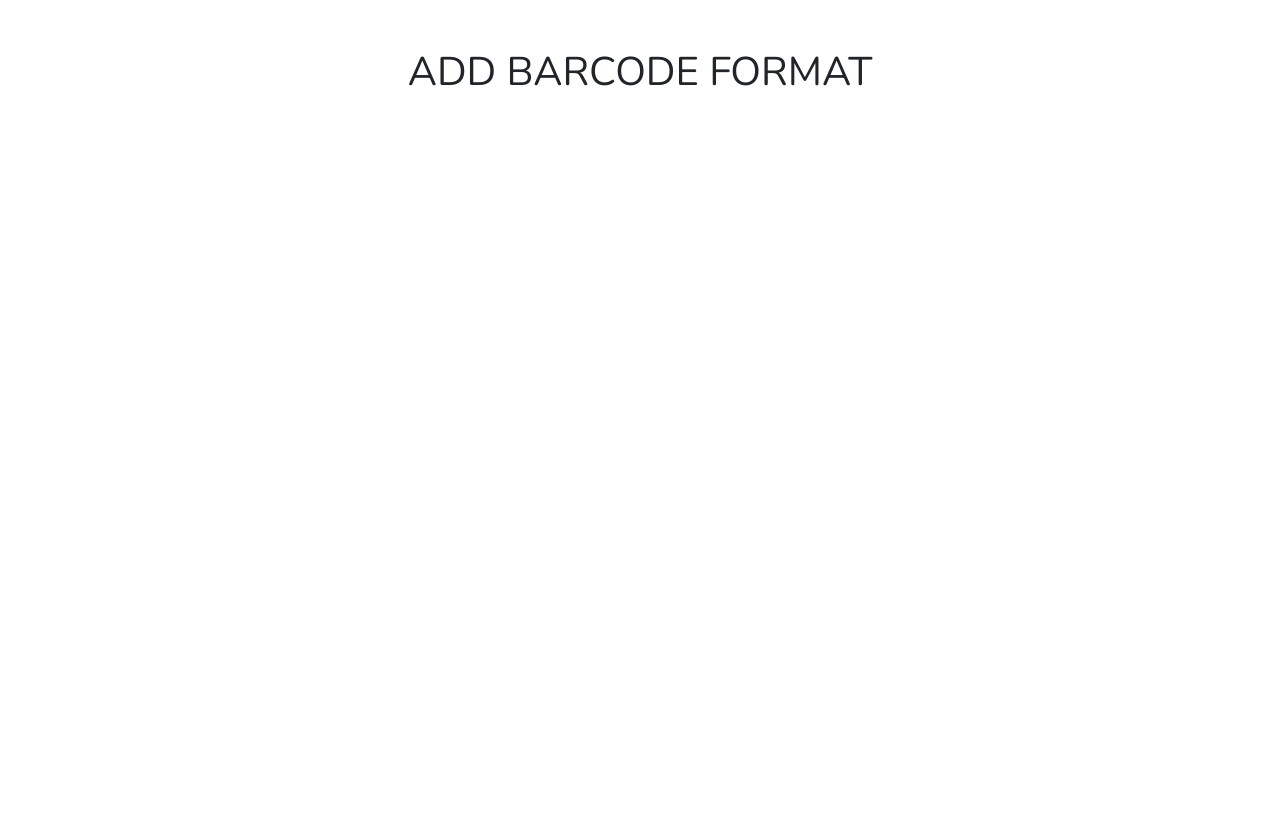
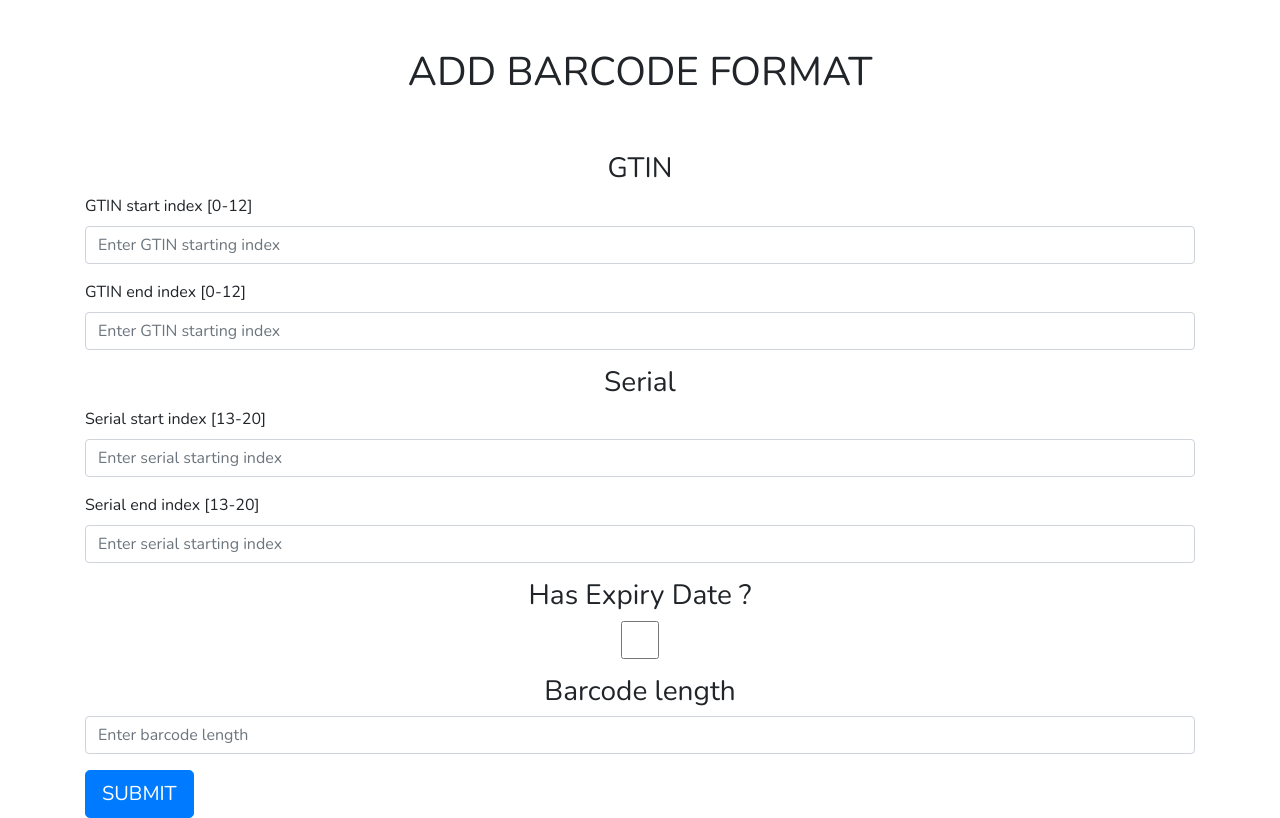
Before and after one commit to weezyjr/barcode-parser, an Angular app in the folder frontend/: page / in a window 1280 px wide. Built offline with nearby package versions, Linux system fonts and the light colour scheme.

Commit message:
⭐ add barcode-format form component

```diff
--- /dev/null
+++ b/frontend/src/app/add-barcode-format/add-barcode-format.component.html
@@ -0,0 +1,77 @@
+<div class="container">
+  <form (ngSubmit)="addBarcodeFormat(barcodeFormatForm?.valid)" #barcodeFormatForm="ngForm">
+
+    <div class="gtin">
+      <h3 class="text-center">
+        GTIN
+      </h3>
+      <div class="form-group">
+        <label for="gtinStartIndex">GTIN start index [0-12] </label>
+        <input name="gtinStartIndex" [(ngModel)]="barcodeFormat.gtinStartIndex" type="number" class="form-control"
+          required placeholder="Enter GTIN starting index" #gtinStartIndex="ngModel">
+      </div>
+
+      <div class="form-group">
+        <label for="gtinEndIndex">GTIN end index [0-12] </label>
+        <input name="gtinEndIndex" [(ngModel)]="barcodeFormat.gtinEndIndex" type="number" class="form-control" required
+          placeholder="Enter GTIN starting index" #gtinEndIndex="ngModel">
+      </div>
+    </div>
+
+
+    <div class="serial my-3">
+      <h3 class="text-center">
+        Serial
+      </h3>
+      <div class="form-group">
+        <label for="serialStartIndex">Serial start index [13-20] </label>
+        <input name="serialStartIndex" [(ngModel)]="barcodeFormat.serialStartIndex" type="number" class="form-control"
+          required placeholder="Enter serial starting index" #serialStartIndex="ngModel">
+      </div>
+
+      <div class="form-group">
+        <label for="serialStartIndex">Serial end index [13-20] </label>
+        <input name="serialStartIndex" [(ngModel)]="barcodeFormat.serialEndIndex" type="number" class="form-control"
+          required placeholder="Enter serial starting index" #serialStartIndex="ngModel">
+      </div>
+    </div>
+
+    <div class="hasExpiryDate my-3">
+      <h3 class="text-center">
+        Has Expiry Date ?
+      </h3>
+      <input name="hasExpiryDate" [(ngModel)]="barcodeFormat.hasExpiryDate" type="checkbox" class="form-control"
+        #hasExpiryDate="ngModel">
+
+      <div *ngIf="barcodeFormat?.hasExpiryDate">
+        <div class="form-group">
+          <label for="expiryDateStartIndex">Expiry Date start index [21-27] </label>
+          <input name="expiryDateStartIndex" [(ngModel)]="barcodeFormat.expiryDateStartIndex" type="number"
+            class="form-control" required placeholder="Enter expiry date starting index"
+            #expiryDateStartIndex="ngModel">
+        </div>
+
+        <div class="form-group">
+          <label for="expiryDateEndIndex">Serial end index [21-27] </label>
+          <input name="expiryDateEndIndex" [(ngModel)]="barcodeFormat.expiryDateEndIndex" type="number"
+            class="form-control" required placeholder="Enter expiry date starting index" #expiryDateEndIndex="ngModel">
+        </div>
+      </div>
+    </div>
+
+    <div class="barcodelength my-3">
+      <div class="form-group">
+        <h3 class="text-center">
+          Barcode length
+        </h3>
+        <input name="barcodeLength" [(ngModel)]="barcodeFormat.barcodeLength" type="number" class="form-control"
+          required placeholder="Enter barcode length" #barcodeLength="ngModel">
+      </div>
+    </div>
+
+    <button type="submit" class="btn btn-primary btn-lg"> SUBMIT</button>
+
+  </form>
+</div>
+
+<router-outlet></router-outlet>
--- /dev/null
+++ b/frontend/src/app/add-barcode-format/add-barcode-format.component.ts
@@ -0,0 +1,29 @@
+import { Component, OnInit } from '@angular/core';
+import { BarcodeFormat } from '../model/BarcodeFormat';
+import { BarcodeFormatService } from '../barcode-format-service/barcode-format.service';
+
+@Component({
+  selector: 'app-add-barcode-format',
+  templateUrl: './add-barcode-format.component.html',
+  styleUrls: ['./add-barcode-format.component.scss']
+})
+export class AddBarcodeFormatComponent implements OnInit {
+
+  public barcodeFormat: BarcodeFormat = new BarcodeFormat();
+
+  constructor(private barcodeFormatService: BarcodeFormatService) {
+
+  }
+
+  async addBarcodeFormat(isValid: boolean) {
+    if (isValid) {
+      console.log(this.barcodeFormat);
+      await this.barcodeFormatService.createBarcodeFormat(this.barcodeFormat).subscribe((response) => {
+        console.log(response);
+      });
+    }
+  }
+  ngOnInit() {
+  }
+
+}
--- a/frontend/src/app/app-routing.module.ts
+++ b/frontend/src/app/app-routing.module.ts
@@ -1,7 +1,11 @@
 import { NgModule } from '@angular/core';
 import { Routes, RouterModule } from '@angular/router';
+import { AddBarcodeFormatComponent } from './add-barcode-format/add-barcode-format.component';
 
-const routes: Routes = [];
+const routes: Routes = [{
+  path: '',
+  component: AddBarcodeFormatComponent
+}];
 
 @NgModule({
   imports: [RouterModule.forRoot(routes)],
--- a/frontend/src/app/app.module.ts
+++ b/frontend/src/app/app.module.ts
@@ -7,10 +7,12 @@ import { AppComponent } from './app.component';
 
 import { HttpClientModule } from '@angular/common/http';
 import { FormsModule } from '@angular/forms';
+import { AddBarcodeFormatComponent } from './add-barcode-format/add-barcode-format.component';
 
 @NgModule({
   declarations: [
-    AppComponent
+    AppComponent,
+    AddBarcodeFormatComponent
   ],
   imports: [
     HttpClientModule,
```
Also changed, not shown: frontend/src/app/add-barcode-format/add-barcode-format.component.scss (added), 1 other file (tests, documents, lock files or other folders).
